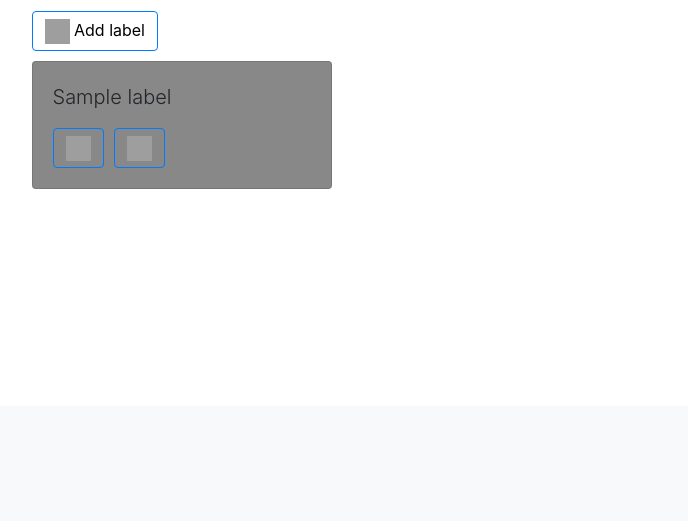
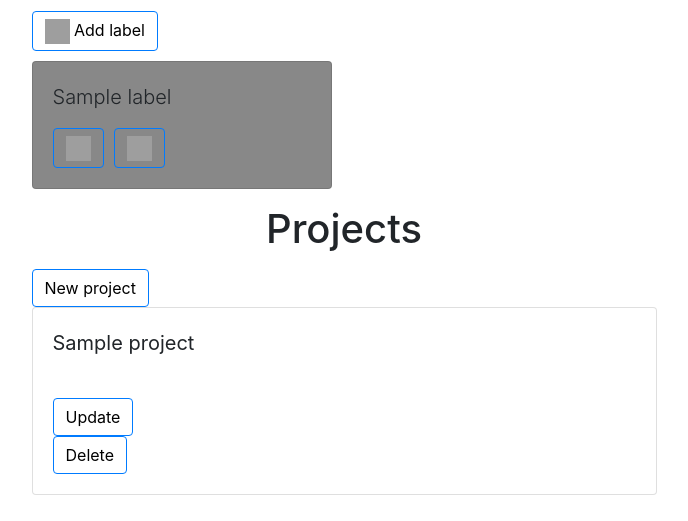
Before and after one commit to tim-master2020/UKS, a Django app: page /repository/1/detailRepository in a window 1280 px wide. Shown: the part 394-915 px from the top of the page, without its empty margins (296-984 px from the left). Before the commit the page ends 583 px from the top, so only its background shows below. Run offline with Django 3.2, Linux system fonts and the light colour scheme; tables that the repository leaves empty hold one stand-in row (values such as "Sample post"); some libraries are stand-ins or nearby versions; grey boxes are pictures that could not be loaded.

Commit message:
Feature project crud (#48)
* included Projects in Repository view.

* created form for Project entity.

* Included projects in repository context.

* Added project urls.

* Implemented crud operations for Project.

* Created html page for Project details.

* Created modal for adding project.

* Created modal for deleting project.

* Created modal for uploading project.

```diff
--- /dev/null
+++ b/github/github/templates/project/addProject.html
@@ -0,0 +1,31 @@
+{% block content %}
+
+  <div class="modal fade" id="newProjectModal" tabindex="-1" role="dialog" aria-labelledby="newProjectModal">
+    <form method="post" action="{% url 'project:addProject' id %}">
+        <div class="modal-dialog" role="document">
+            <div class="modal-content">
+                <div class="modal-header">
+                    <button type="button" class="close" data-dismiss="modal" aria-label="Close"></button>
+                    <h4 class="modal-title" id="newProjectModal">New project</h4>
+                </div>
+                <div class="modal-body">
+                    {% csrf_token %}
+                    <div class="form-group">
+                        <label for="name">Name</label>
+                        <input type="text" class="form-control" id="name"  name="name" required placeholder="Enter project name">
+                    </div>
+                    <div class="form-group">
+                        <label for="description">Description</label>
+                        <input type="text" class="form-control" id="description"  name="description" required placeholder="Enter project description">
+                    </div>
+                </div>
+                <div class="modal-footer">
+                    <button type="button" class="btn btn-default" data-dismiss="modal">Close</button>
+                    <button type="submit" class="btn btn-light">Submit</button>
+                </div>
+            </div>
+        </div>
+    </form>
+</div>
+
+{% endblock %}
--- /dev/null
+++ b/github/github/templates/project/allProjects.html
@@ -0,0 +1,23 @@
+{% block content %}
+  <h1 class="text-center mb-3">Projects</h1>
+  <button type="button" class="btn btn-outline-primary" style="color:black" data-toggle="modal" data-target="#newProjectModal">
+    New project
+  </button>
+  {% include 'project/addProject.html' with id=id %}
+  <br/>
+  {% if allProjects %}
+    {% for project in allProjects %}
+        <div class="card mb-3" >
+            <div class="card-body">
+                <p class="lead"><b>{{ project.name }}</b></p>
+                <br/>
+                {% include 'project/updateProject.html' with id=id project=project %}
+                {% include 'project/deleteProject.html' with id=id project=project %}
+            </div>
+        </div>
+    {% endfor %}
+  {% else %}
+    No projects.
+  {% endif %}
+
+{% endblock %}
--- /dev/null
+++ b/github/github/templates/project/deleteProject.html
@@ -0,0 +1,29 @@
+
+<div>
+<button type="button" class="btn btn-outline-primary" style="color:black" data-toggle="modal" data-target="#delete{{project.name}}{{project.id}}">
+    Delete
+</button>
+<div class="modal fade" id="delete{{project.name}}{{project.id}}" tabindex="-1" role="dialog" aria-labelledby="#modal-{{project.name}}">
+    <form method="post" action="{% url 'project:deleteProject' id project.id %}">
+        <div class="modal-dialog" role="document">
+            <div class="modal-content">
+                <div class="modal-header">
+                    <button type="button" class="close" data-dismiss="modal" aria-label="Close"></button>
+                    <h4 class="modal-title" id="myProjectModal">Delete {{project.name}}</h4>
+                </div>
+                <div class="modal-body">
+                    {% csrf_token %}
+                    <div>
+                        Are you sure you want to delete this project?
+                    </div>
+
+                </div>
+                <div class="modal-footer">
+                    <button type="button" class="btn btn-default" data-dismiss="modal">No</button>
+                    <button type="submit" class="btn btn-light">Yes</button>
+                </div>
+            </div>
+        </div>
+    </form>
+</div>
+</div>
--- /dev/null
+++ b/github/github/templates/project/updateProject.html
@@ -0,0 +1,34 @@
+{% block content %}
+    <button type="button" class="btn btn-outline-primary" style="color:black" data-toggle="modal" data-target="#update{{project.name}}{{project.id}}">
+        Update
+    </button>
+
+  <div class="modal fade" id="update{{project.name}}{{project.id}}" tabindex="-1" role="dialog" aria-labelledby="#modal-{{project.name}}">
+    <form method="post" action="{% url 'project:updateProject' id project.id %}">
+        <div class="modal-dialog" role="document">
+            <div class="modal-content">
+                <div class="modal-header">
+                    <button type="button" class="close" data-dismiss="modal" aria-label="Close"></button>
+                    <h4 class="modal-title" id="projectModal">Project update</h4>
+                </div>
+                <div class="modal-body">
+                    {% csrf_token %}
+                    <div class="form-group">
+                        <label for="name">Name</label>
+                        <input type="text" class="form-control" id="name" value={{project.name}} name="name" required>
+                    </div>
+                    <div class="form-group">
+                        <label for="description">Description</label>
+                        <input type="text" class="form-control" id="description" value={{project.description}}  name="description" required>
+                    </div>
+                </div>
+                <div class="modal-footer">
+                    <button type="button" class="btn btn-default" data-dismiss="modal">Close</button>
+                    <button type="submit" class="btn btn-light">Submit</button>
+                </div>
+            </div>
+        </div>
+    </form>
+</div>
+
+{% endblock %}
--- a/github/github/templates/repository/detailRepository.html
+++ b/github/github/templates/repository/detailRepository.html
@@ -36,5 +36,7 @@
 
 <div style="padding-top:10px;padding-bottom: 10px;">
   {% include 'label/all-labels.html' with id=repoData.id %}
+
+  {% include 'project/allProjects.html' with id=repoData.id %}
 </div>
 {% endblock %}
--- a/github/github/urls.py
+++ b/github/github/urls.py
@@ -27,5 +27,6 @@ urlpatterns = [
     path('repository/', include('repository.url')),
     path('register/', views.register, name="register"),
     path('accounts/', include('django.contrib.auth.urls')),
-    path('wiki/', include('wiki.url'))
+    path('wiki/', include('wiki.url')),
+    path('project/', include('project.urls'))
 ]
--- /dev/null
+++ b/github/project/urls.py
@@ -0,0 +1,10 @@
+from . import views
+from django.urls import path
+
+app_name = 'project'
+urlpatterns = [
+    path('', views.all_projects, name='allProjects'),
+    path('add/<id>', views.add_project, name='addProject'),
+    path('update/<id>/<project_id>', views.update_project, name='updateProject'),
+    path('delete/<id>/<project_id>',views.delete_project, name='deleteProject')
+]
--- a/github/repository/views.py
+++ b/github/repository/views.py
@@ -3,6 +3,7 @@ from django.shortcuts import (get_object_or_404,
                               HttpResponseRedirect,
                               redirect)
 from .models import Repository, Wiki
+from project.models import Project
 from label.models import Label
 from  branch.models import Branch
 from django.contrib import messages
@@ -80,4 +81,5 @@ def detail_view(request, id):
 
     context["repoData"] = Repository.objects.get(id = id)
     context["labels"] = Label.objects.filter(repo_id = id).order_by('-name')
+    context["allProjects"] = Project.objects.filter(repository_id = id).order_by('-name')
     return render(request, "repository/detailRepository.html", context)
```
Also changed, not shown: github/project/forms.py (added, +12 -0 lines), github/project/views.py (+52 -1 lines).
